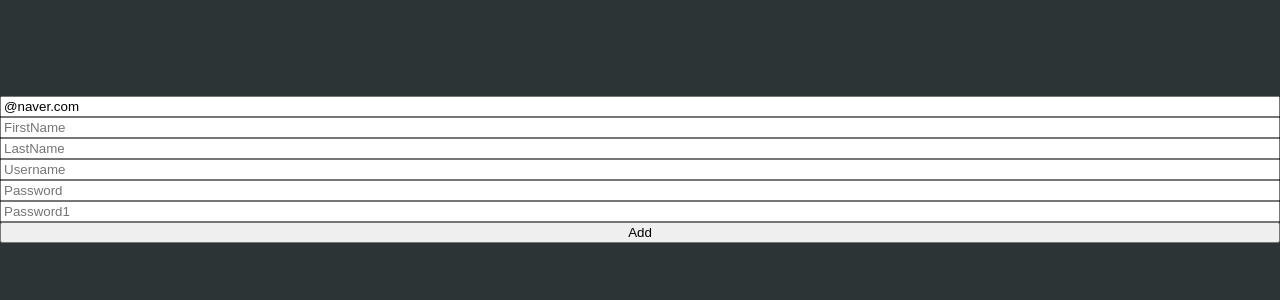
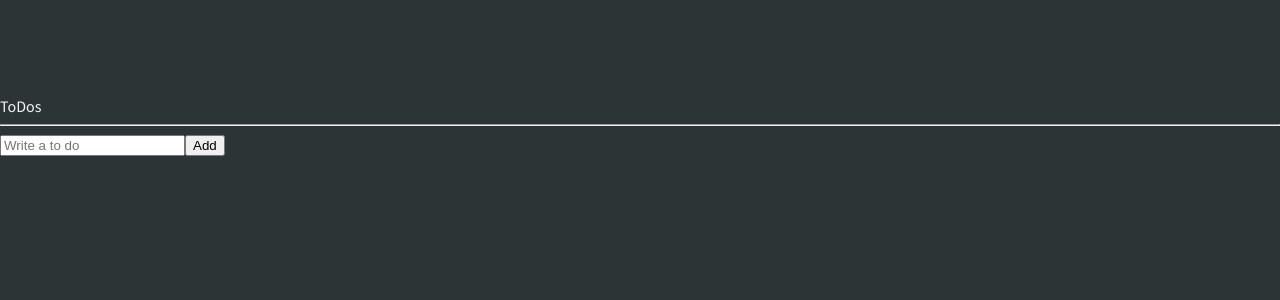
Before and after one commit to s0ojin/todolist-recoil, a React (Create React App) app: page / in a window 1280 px wide. Shown: the top 300 px of the page. Built offline with nearby package versions, Linux system fonts and the light colour scheme.

Commit message:
add todo

```diff
--- a/src/App.tsx
+++ b/src/App.tsx
@@ -1,5 +1,5 @@
 import { createGlobalStyle } from "styled-components"
-import ToDoList from './ToDoList';
+import ToDoList from './components/ToDoList';
 
 const GlobalStyle = createGlobalStyle`
 @import url('https://fonts.googleapis.com/css2?family=Source+Sans+Pro&display=swap');
--- a/src/ToDoList.tsx
+++ /dev/null
@@ -1,85 +0,0 @@
-import React, { useState } from "react";
-import { useForm } from "react-hook-form";
-import { isNativeError } from "util/types";
-
-/* function ToDoList() {
-  const [todo, setToDo] = useState("");
-  const [toDoError, setToDoError] = useState("")
-  const onChange = (event:React.FormEvent<HTMLInputElement>) => {
-    const {currentTarget: {value}} = event;
-    setToDoError("");
-    setToDo(value);
-  }
-  const onSubmit = (event:React.FormEvent<HTMLFormElement>) => {
-    event.preventDefault();
-    if(todo.length < 10) {
-      return setToDoError("Todo should be longer");
-    }
-    console.log("submit");
-  }
-  return (
-    <div>
-      <form onSubmit={onSubmit}>
-        <input value={todo} placeholder="Write a to do" onChange={onChange}/>
-        <button>Add</button>
-        {toDoError !== "" ? toDoError : null }
-      </form>
-    </div>
-  );
-} */
-
-interface IForm {
-  Email: string;
-  FirstName: string;
-  LastName?: string;
-  Username: string;
-  Password: string;
-  Password1: string;
-  extraError?: string;
-}
-
-function ToDoList() {
-  const { register, handleSubmit, formState:{errors}, setError } = useForm<IForm>({
-    defaultValues: {
-      Email: "@naver.com",
-    }
-  });
-  const onValid = (data: IForm) => {
-    if(data.Password !== data.Password1) {
-      setError("Password1", { message:"Password are not the same",}, {shouldFocus: true});
-    }
-    //setError("extraError", { message:"Server offline."}, );
-  };
-  return(
-    <div>
-      <form style={{display:"flex", flexDirection:"column"}} onSubmit={handleSubmit(onValid)}>
-        <input {...register("Email", {
-          required:"Email required",
-          pattern: {
-            value: /^[A-Za-z0-9._%+-]+@naver.com$/,
-            message: "Only 'naver.com' emails allowed",
-          },
-          })}
-          placeholder="Email" />
-        <span>{errors?.Email?.message}</span>
-        <input {...register("FirstName", {required:true, validate:(value) => value.includes("nico") ? "no nicos allowed" : true})} placeholder="FirstName" />
-        <span>{errors?.FirstName?.message}</span>
-        <input {...register("LastName")} placeholder="LastName" />
-        <span>{errors?.LastName?.message}</span>
-        <input {...register("Username")} placeholder="Username" />
-        <span>{errors?.Username?.message}</span>
-        <input {...register("Password", {required:"password is required", minLength:{
-          value: 5,
-          message: "your password is too short"
-        }})} placeholder="Password" />
-        <span>{errors?.Password?.message}</span>
-        <input {...register("Password1", {required:true, minLength:10})} placeholder="Password1" />
-        <span>{errors?.Password1?.message}</span>
-        <button>Add</button>
-        <span>{errors?.extraError?.message}</span>
-      </form>
-    </div>
-  )
-}
-
-export default ToDoList;
--- /dev/null
+++ b/src/components/CreateToDo.tsx
@@ -0,0 +1,27 @@
+import { useForm } from "react-hook-form";
+import { useSetRecoilState } from "recoil";
+import { toDoState } from "./atoms";
+
+
+interface IForm {
+  toDo: string;
+}
+
+function CreateToDo() {
+  const setToDos = useSetRecoilState(toDoState)
+  const { register, handleSubmit, setValue } = useForm<IForm>();
+  const handleValid = ({toDo}:IForm) => {
+    setToDos(oldToDos => [{ text:toDo, id:Date.now(), category:"TO_DO" }, ...oldToDos]);
+    setValue("toDo", "");
+  };
+  return(
+    <form onSubmit={handleSubmit(handleValid)}>
+      <input {...register("toDo", {
+        required:"Please write a To Do",
+      })} placeholder="Write a to do"/>
+      <button>Add</button>
+    </form>
+  )
+}
+
+export default CreateToDo;
--- /dev/null
+++ b/src/components/ToDo.tsx
@@ -0,0 +1,11 @@
+import { IToDo } from "./atoms";
+
+function ToDo({text}:IToDo) {
+  return(
+    <li>
+      <span>{text}</span>
+    </li>
+  )
+}
+
+export default ToDo;
--- /dev/null
+++ b/src/components/ToDoList.tsx
@@ -0,0 +1,22 @@
+import { useRecoilState, useRecoilValue } from "recoil";
+import { toDoState } from "./atoms";
+import CreateToDo from "./CreateToDo";
+import ToDo from "./ToDo";
+
+
+function ToDoList() {
+  const toDos = useRecoilValue(toDoState);
+  return (
+    <div>
+      <h1>ToDos</h1>
+      <hr />
+      <CreateToDo />
+      <ul>
+        {toDos.map((toDo) => <ToDo key={toDo.id} {...toDo}/> )}
+      </ul>
+    </div>
+  );
+}
+
+
+export default ToDoList;
--- /dev/null
+++ b/src/components/atoms.tsx
@@ -0,0 +1,13 @@
+import { atom } from "recoil";
+
+export interface IToDo {
+  text: string;
+  id: number;
+  category: "TO_DO" | "DOING" | "DONE";
+}
+
+
+export const toDoState = atom<IToDo[]>({
+  key: "toDo",
+  default: [],
+})
```
